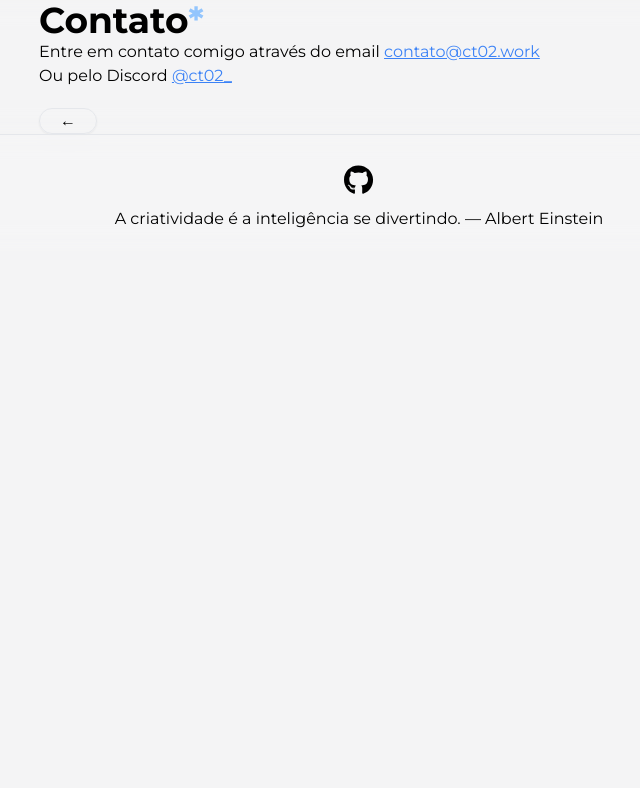
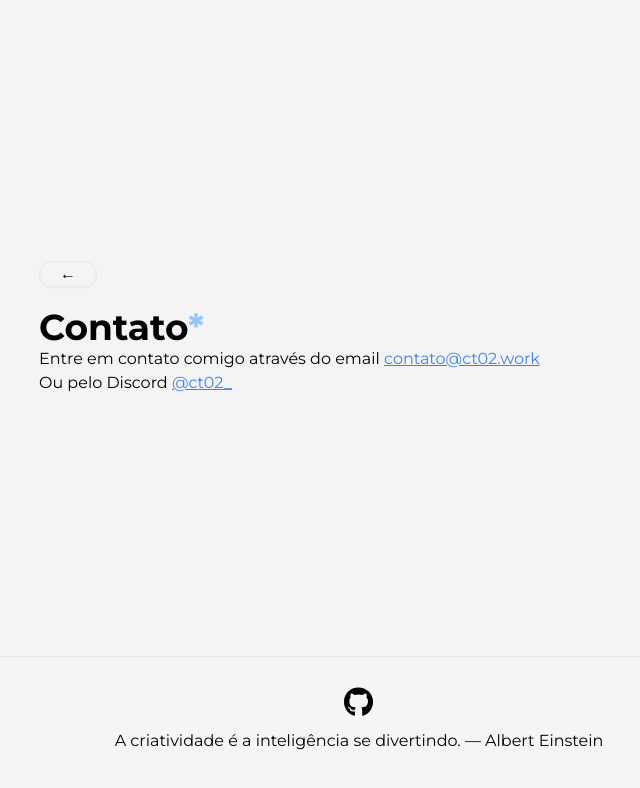
Before and after one commit to CT02k/portfolio-legacy, a Next.js app: page /contact in a window 1280 px wide. Shown: the top 788 px of the page, without its empty margins (281-921 px from the left). Built offline with nearby package versions, Linux system fonts and the light colour scheme.

Commit message:
Bug fixes

```diff
--- a/src/app/contact/page.tsx
+++ b/src/app/contact/page.tsx
@@ -4,6 +4,7 @@ export default function Page() {
   return (
       <main className="content">
         <section className="main">
+          <GoBack />
           <h1>Contato<span>*</span></h1>
           <p>
             Entre em contato comigo através do email <a className="link" href="mailto:contato@ct02.work">contato@ct02.work</a>
@@ -11,7 +12,6 @@ export default function Page() {
           <p>
             Ou pelo Discord <a className="link" href="https://discord.com/users/859518290396184597">@ct02_</a>
           </p>
-        <GoBack />
         </section>
       </main>
     );
--- a/src/app/globals.css
+++ b/src/app/globals.css
@@ -23,7 +23,7 @@ body {
 }
 
 .content {
-  @apply flex flex-col items-center justify-center h-full backdrop-blur-md;
+  @apply flex flex-col items-center justify-center h-[calc(100vh-9rem)] backdrop-blur-md;
 }
 
 .main {
--- a/src/app/habilidades/habilidades.css
+++ b/src/app/habilidades/habilidades.css
@@ -7,7 +7,7 @@
 }
 
 .habilidades li {
-  @apply flex flex-col items-center justify-center text-center p-3 rounded-xl h-24 w-40 border text-lg font-medium shadow-sm;
+  @apply flex flex-col items-center justify-center text-center p-3 rounded-xl h-24 w-32 border text-lg font-medium shadow-sm;
 }
 
 .habilidades li svg {
--- a/src/app/habilidades/page.tsx
+++ b/src/app/habilidades/page.tsx
@@ -11,6 +11,7 @@ export default function Home() {
   return (
     <main className="content">
       <section className="habilidades">
+      <GoBack />
         <h1>
           Habilidades<span>*</span>
         </h1>
@@ -24,7 +25,6 @@ export default function Home() {
           <li><FontAwesomeIcon icon={faGit} /> Git</li>
           <li><FontAwesomeIcon icon={faFigma} /> Figma</li>
         </ul>
-      <GoBack />
       </section>
     </main>
   );
--- a/src/app/projects/page.tsx
+++ b/src/app/projects/page.tsx
@@ -10,6 +10,7 @@ export default async function Page() {
   return (
     <main className="content">
       <section className="main">
+        <GoBack/>
         <h1>Projetos<span>*</span></h1>
         <p>Conheça alguns dos projetos em destaque que desenvolvi.</p>
         <div className="project-group">
@@ -23,7 +24,6 @@ export default async function Page() {
             />
           ))}
         </div>
-        <GoBack/>
       </section>
     </main>
   );
--- a/src/components/css/footer.css
+++ b/src/components/css/footer.css
@@ -1,5 +1,5 @@
 footer {
-  @apply bottom-0 py-5 text-center w-full text-sm md:text-base backdrop-blur-md border-t bg-white/10;
+  @apply bottom-0 py-5 text-center w-full h-36 text-sm md:text-base backdrop-blur-md border-t bg-white/10;
 }
 
 .socials {
--- a/src/components/goBack.tsx
+++ b/src/components/goBack.tsx
@@ -2,7 +2,7 @@ import Link from "next/link"
 
 export default function GoBack() {
   return (
-    <Link href="/" className="border px-5 w-fit text-center rounded-full hover:bg-zinc-200/20 transition before:text-black mt-5 shadow-sm">
+    <Link href="/" className="border px-5 w-fit text-center rounded-full hover:bg-zinc-200/20 transition before:text-black mb-5 shadow-sm">
       ←
     </Link>
   )
```
